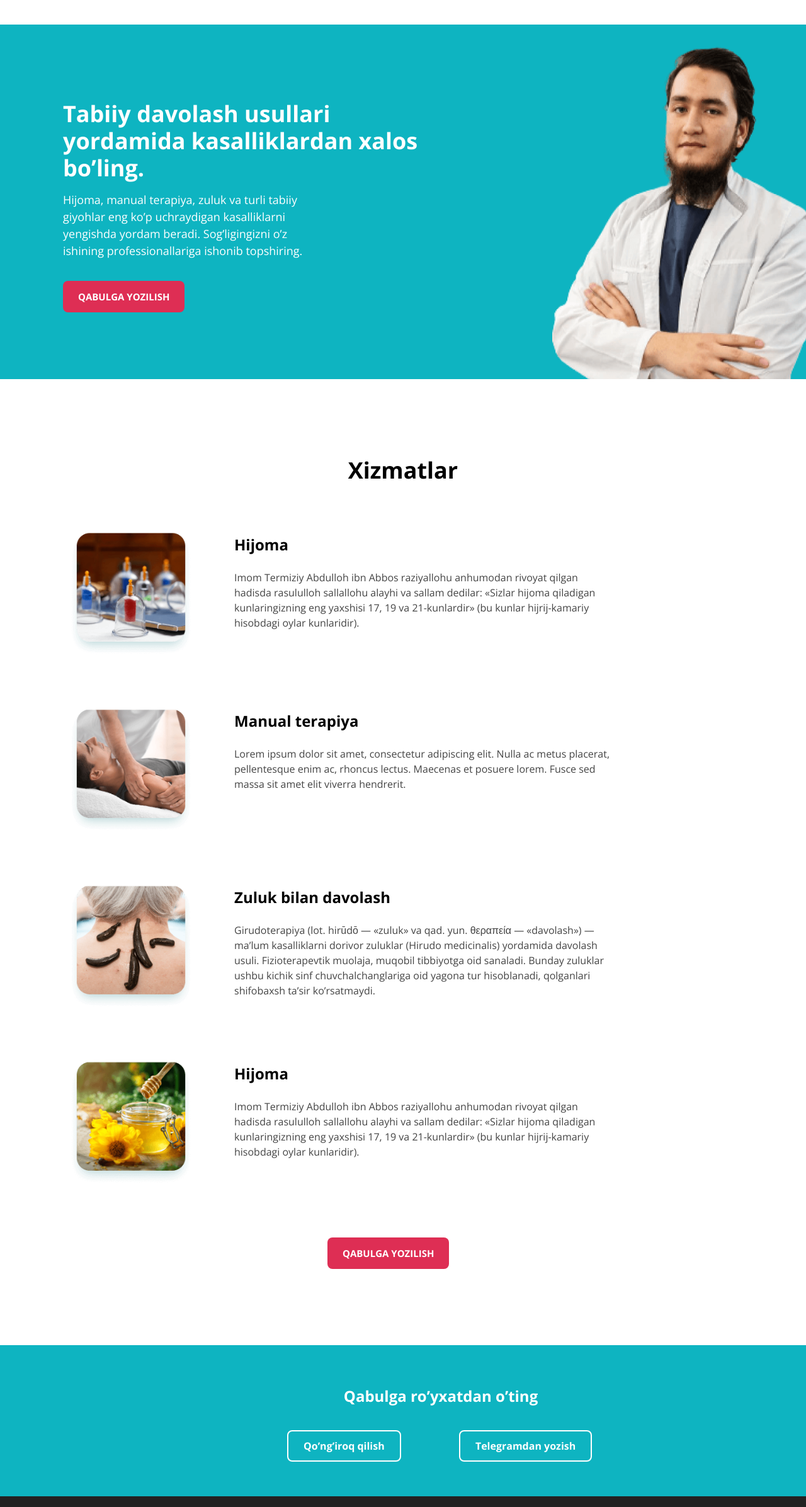
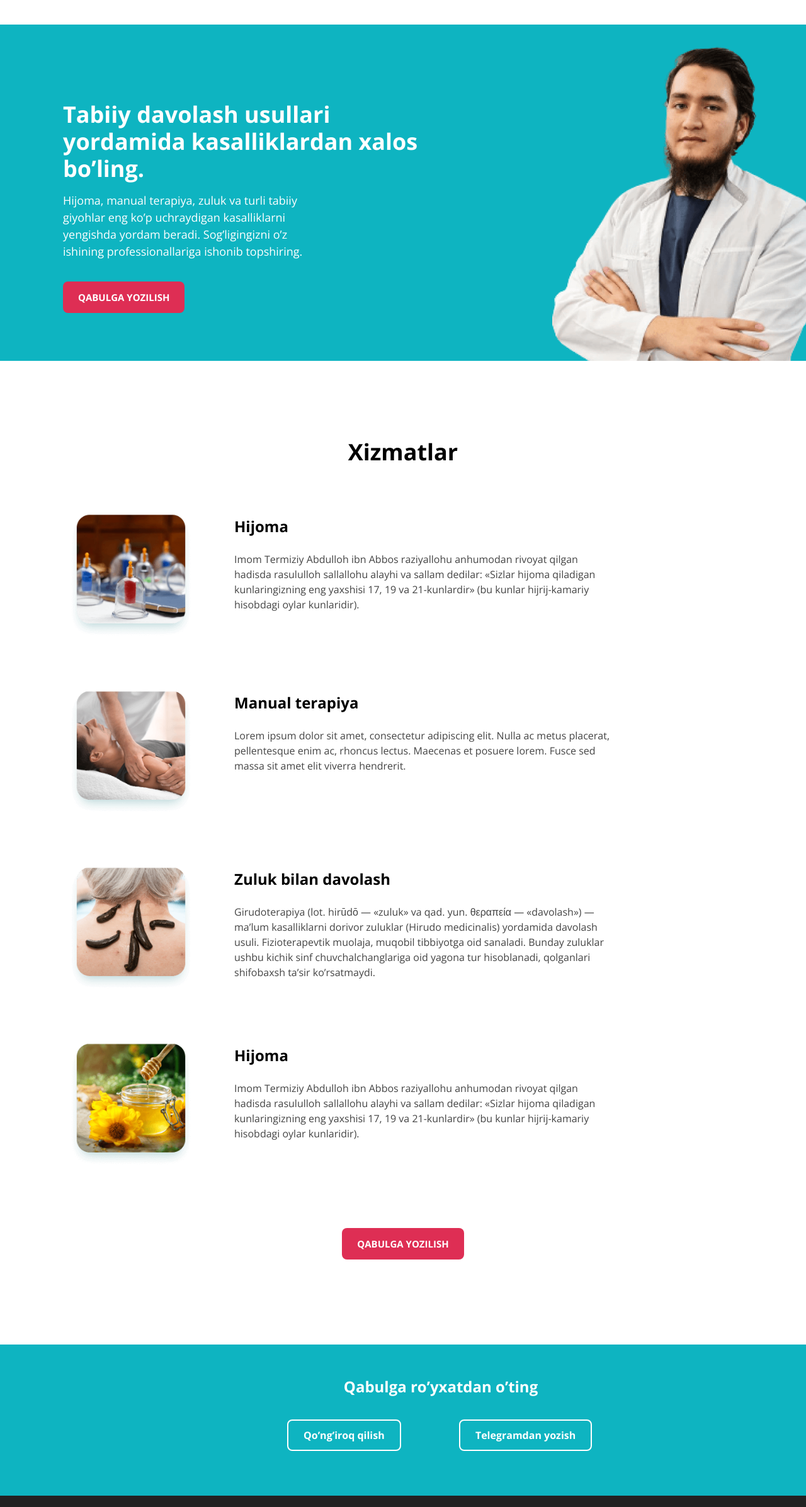
Before and after one commit to Samandar-Umidov/ansormed, a plain HTML site: page index.html in a window 1280 px wide. Shown: the part 90-2483 px from the top of the page at 63% size. Drawn offline with Linux system fonts and the light colour scheme; files whose address does not match are found by name.

Commit message:
Correct common defects

```diff
--- a/css/main.css
+++ b/css/main.css
@@ -31,7 +31,8 @@ body {
   display: flex;
   justify-content: space-between;
   align-items: center;
-  margin-top: 24px;
+  padding-top: 24px;
+  padding-bottom: 50px;
 }
 .header-user {
   display: flex;
@@ -40,9 +41,10 @@ body {
   display: flex;
   align-items: center;
   list-style: none;
-  margin-left: 115px;
+  margin-left: 155px;
   margin-top: 0;
   margin-bottom: 0;
+  padding-left: 0;
 }
 .header-item {
   margin-right: 32px;
@@ -70,16 +72,17 @@ body {
   width: 1400px;
   margin: 0 auto;
   background-color: #0EB4C1;
+
 }
 .hero-wrapper {
   display: flex;
   justify-content: space-between;
-  margin-top: 50px;
+  padding-top: 30px;
+  align-items: center;
+
 }
 .left-wrapper {
   width: 600px;
-  padding-top: 120px;
-  padding-bottom: 120px;
 }
 .left-title {
   margin-top: 0;
@@ -132,11 +135,13 @@ body {
 }
 .hero-img {
   width: 423px;
-  margin-top: 30px;
+}
+.intro {
+  padding-top: 120px;
 }
 .intro-title {
   text-align: center;
-  margin-top: 120px;
+  margin-top: 0;
   margin-bottom: 56px;
   font-size: 36px;
 }
@@ -171,9 +176,12 @@ body {
     line-height: 24px;
     color: #444444;
   }
+  .span-box {
+    display: flex;
+    justify-content: center;
+    padding-bottom: 135px;
+  }
   .header-span-last {
-    margin-left: 480px;
-    margin-bottom: 120px;
     padding: 14px 24px;
     border-radius: 8px;
     background-color: #DE2E54;
@@ -202,14 +210,12 @@ body {
   }
   .last-title {
     text-align: center;
-    margin-top: 135px;
-    padding-top: 64px;
     color: #fff;
-    margin-bottom: 52px;
+    margin: 0;
+    padding-top: 50px;
+    padding-bottom: 50px;
   }
-  .other-box {
-    margin-bottom: 88px;
-  }
+
   .other-link {
     text-align: center;
     margin-left: 356px;
--- a/index.html
+++ b/index.html
@@ -131,8 +131,11 @@
       </ul>
     </span>
   </div>
-  <span class="header-span-last">
-    <a class="span-link" href="#">QABULGA YOZILISH</a>
+  <div class="span-box">
+    <span class="header-span-last">
+      <a class="span-link" href="#">QABULGA YOZILISH</a>
+      </span>
+  </div>
   </div>
 </section>
 <section class="last-section">
```
